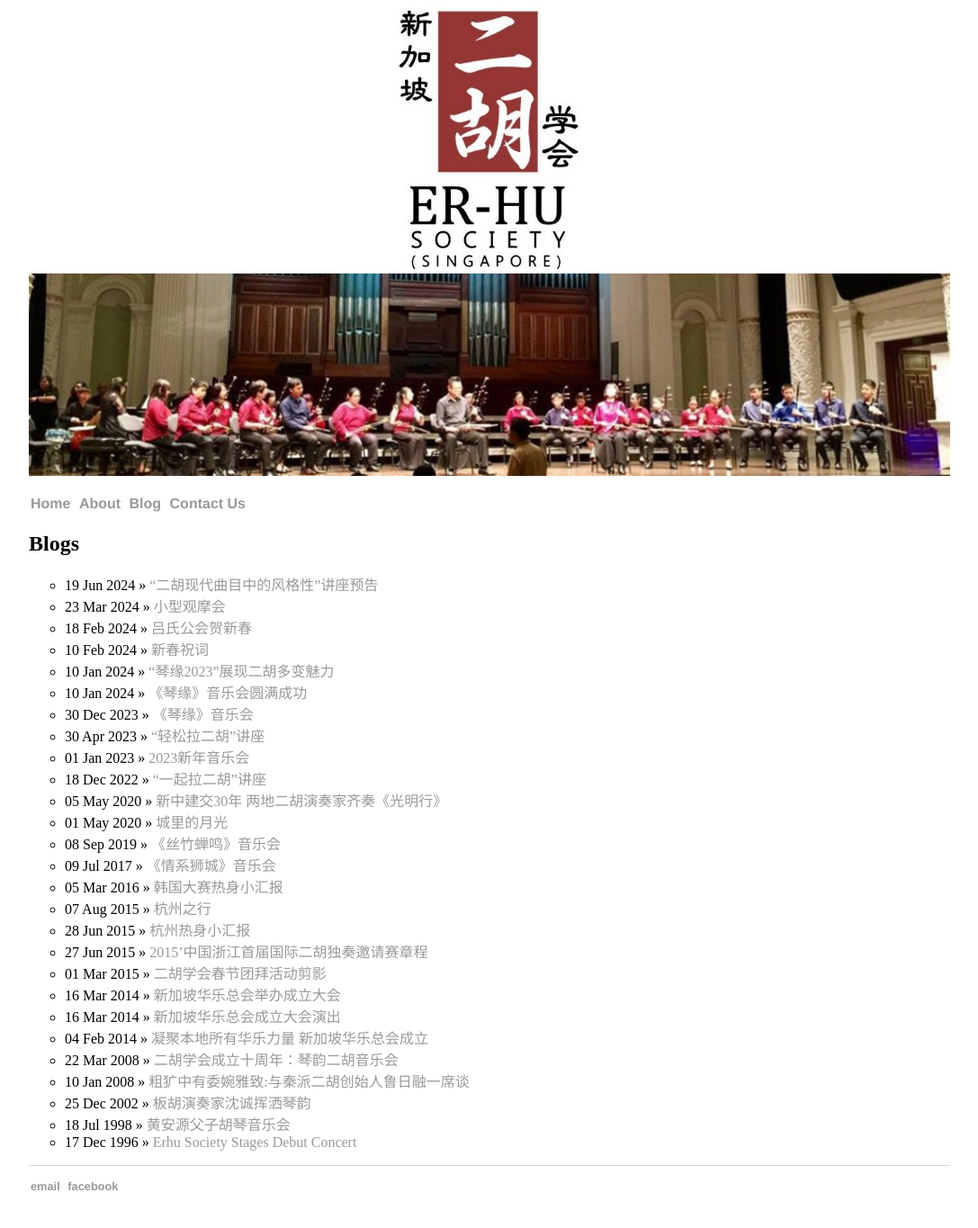
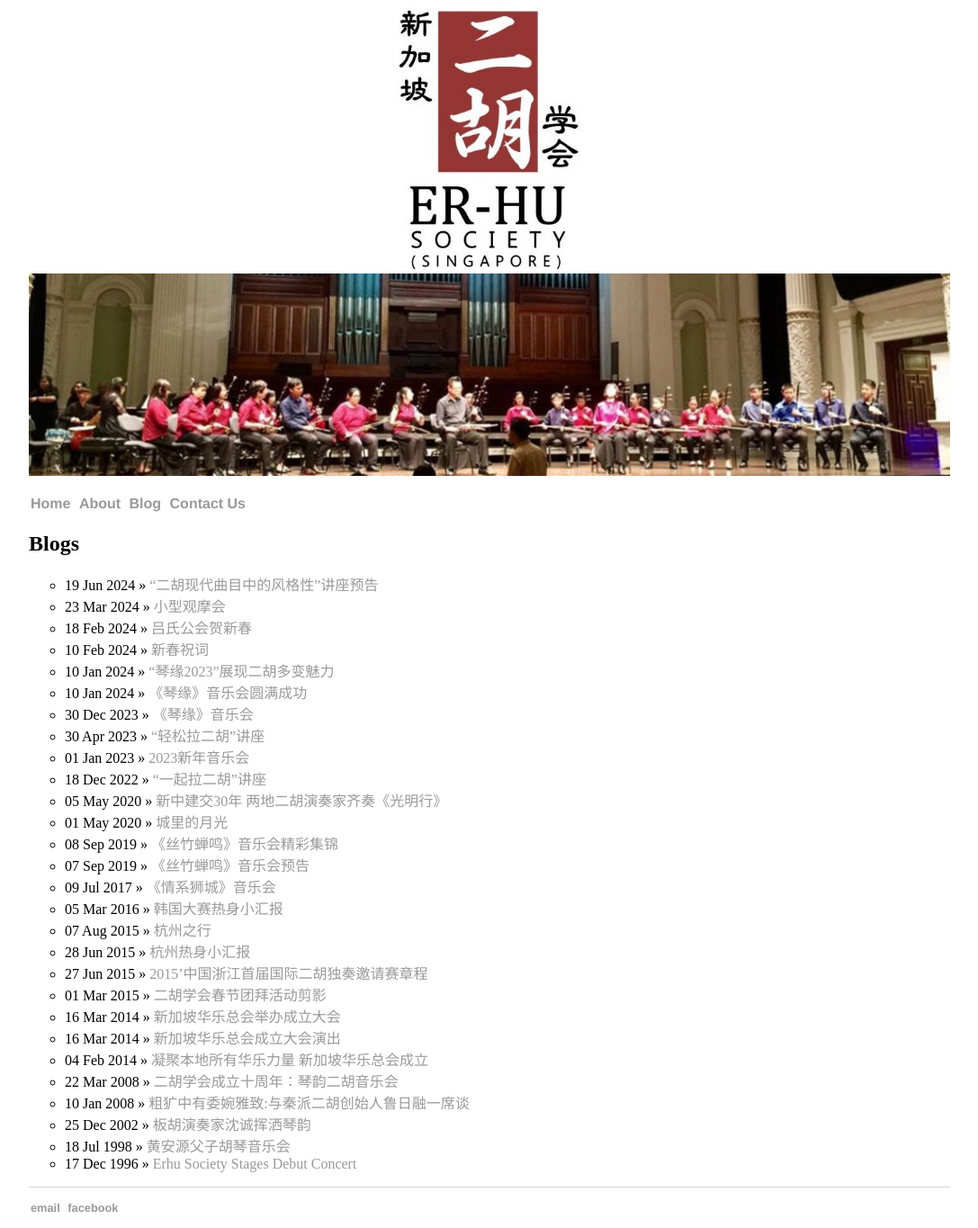
Before and after one commit to sgerhusociety/sgerhusociety.github.io, a Jekyll site: the page built from blog/index.html, in a window 1280 px wide. Shown: the whole page at 90% size, without its empty margins (96-1183 px from the left). Built offline with Jekyll 4.4.1, drawn with Linux system fonts in a browser that asks for light colours; before the commit the page ends 1341 px from its top, so only the background shows below that; some of the changed lines change nothing that is shown.

Commit message:
chores: update blogs

```diff
--- a/_posts/2019-09-08-sizhuchanming-concert.md
+++ b/_posts/2019-09-07-si-zhu-chan-ming-concert-intro.md
@@ -1,7 +1,7 @@
 ---
 layout: post
-title: "《丝竹蝉鸣》音乐会"
-date: 2019-09-08
+title: "《丝竹蝉鸣》音乐会预告"
+date: 2019-09-07
 ---
 ![](/files/sizhuchanming.jpg){:max-width=70% .center-image}
 
--- /dev/null
+++ b/_posts/2019-09-08-si-zhu-chan-ming-concert.md
@@ -0,0 +1,46 @@
+---
+layout: post
+title: "《丝竹蝉鸣》音乐会精彩集锦"
+date: 2019-09-08
+---
+《丝竹蝉鸣》音乐会取得了圆满成功！谢谢到场的各位观众，谢谢所有工作人员、演奏者和对音乐会做出贡献的各界人士！期待和大家在将来的活动中重聚！
+<!--more-->
+请欣赏音乐会的精彩集锦。
+
+## 二胡独奏《第四二胡狂想曲》
+
+{% include youtubePlayer.html id="G9K7BxWmrLY" %}
+
+- 二胡独奏：沈信宇
+- 钢琴伴奏：梁慧恩
+
+### 沈信宇
+
+八岁开始学习二胡，师从著名二胡演奏家王方亮教授，十四岁考获新加坡南洋艺术学院二胡九级文凭。2016年，参加第五届“华乐之韵”国际二胡大赛，荣获海外组金奖第一名。信宇目前就读于华侨中学，任学校华乐团弦乐组长兼中胡首席，多次带领弦乐组参与校内和校外的独奏和协奏演出, 同时也参与了华中100周年校庆音乐剧《世纪华中》。
+
+## 二胡独奏《阿曼尼莎》
+
+{% include youtubePlayer.html id="FXyyFzg7-zY" %}
+
+- 二胡独奏：程琛
+- 钢琴伴奏：孙淼
+
+### 程琛
+
+自幼热爱华乐，中四获得竹笛演奏文凭，就读于莱佛士初级学院期间任学校华乐团笛子首席兼学生指挥， 并且对二胡产生了浓厚的兴趣。20岁开始系统地学习二胡，师从新加坡二胡学会会长王方亮教授至今，于2012年和2015年先后考入了新加坡国家青年华乐团的笛子和二胡声部。程琛多次参与本地与海外的音乐比赛，曾获得第三届“华乐之韵”国际二胡大赛海外组金奖第一名，第一届浙江国际二胡邀请赛成年组银奖，第四届敦煌杯二胡大赛中国赛区非职业青年组优秀奖，2019年中国中央电视台民族器乐电视大赛非职业拉弦组十强。
+
+## 大合奏
+
+{% include youtubePlayer.html id="eUrlEBMnGVQ" %}
+
+- 指挥：魏砚铭
+- 二胡领奏：王方亮
+- 扬琴领奏：罗明
+
+## 花絮
+
+{% include youtubePlayer.html id="xmj6QUZ6k8M" %}
+
+## 庆功花絮
+
+{% include youtubePlayer.html id="nHvHq-kbTBo" %}
```
